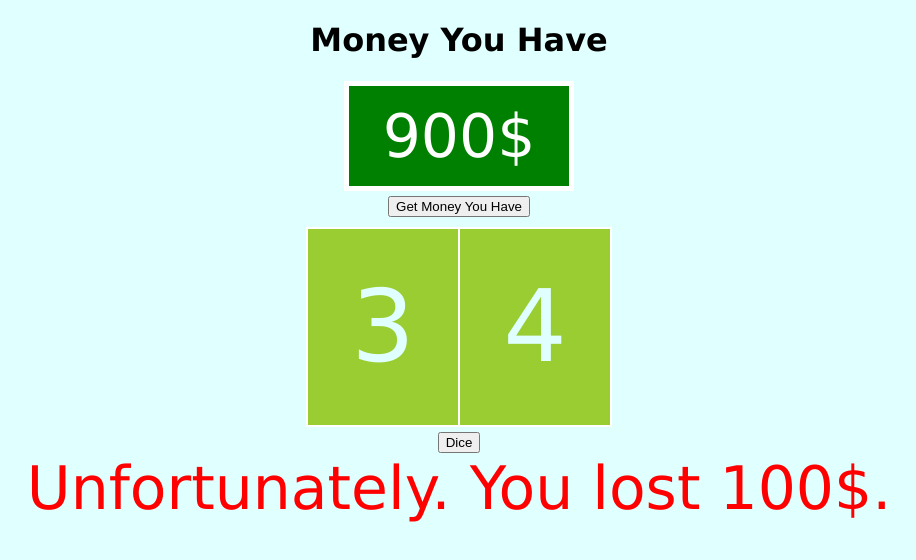
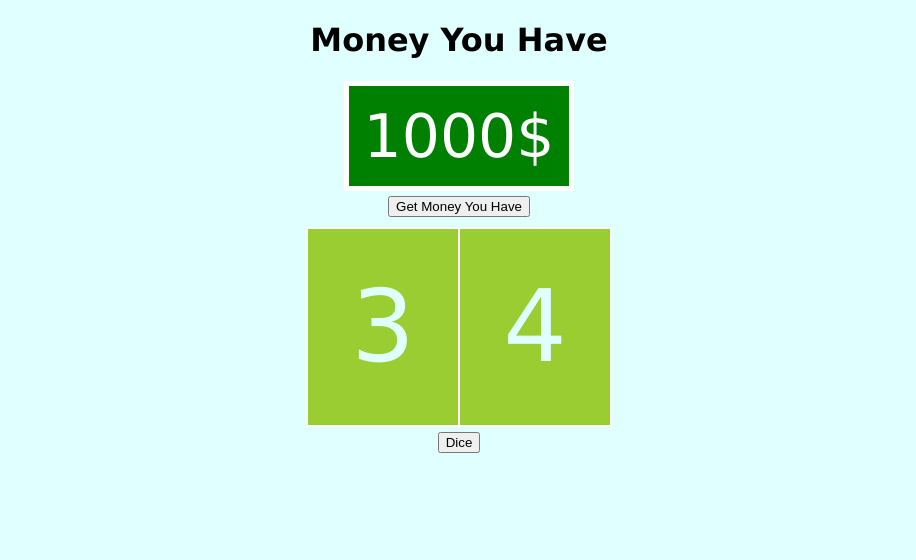
Before and after one commit to vedatsozen/diceapp, a plain HTML site: page index.html in a window 1280 px wide. Both pictures are taken after a click on the button "Dice". Shown: the whole page, without its empty margins (181-1097 px from the left). Drawn offline with Linux system fonts and the light colour scheme.

Commit message:
Update index.html

```diff
--- a/index.html
+++ b/index.html
@@ -22,7 +22,7 @@
 </body>
 <script>
 
-alert("Welcome to Dice Game. You have 1000$ at beginning. If your dices are equal to 10 or more than 10 at every dice , you get 1000$. If not, you lose 100$ at every dice. Good Luck.");
+alert("Welcome to Dice Game. You have 1000$ at beginning. If your dices are equal to 12 at every dice , you get 1000$. If not, you lose 50$ at every dice. Good Luck.");
 
 let yourMoney = 1000 ;
 
@@ -43,7 +43,7 @@
 
 
 
-    if ( toplam >= 10 ) {
+    if ( toplam = 12 ) {
 
     setTimeout(youearned, 100)
 
@@ -53,7 +53,7 @@
 
     }
 
-    else if ( toplam < 10 ) {
+    else if ( toplam < 12 ) {
 
     setTimeout(youlost, 100)
 
```
